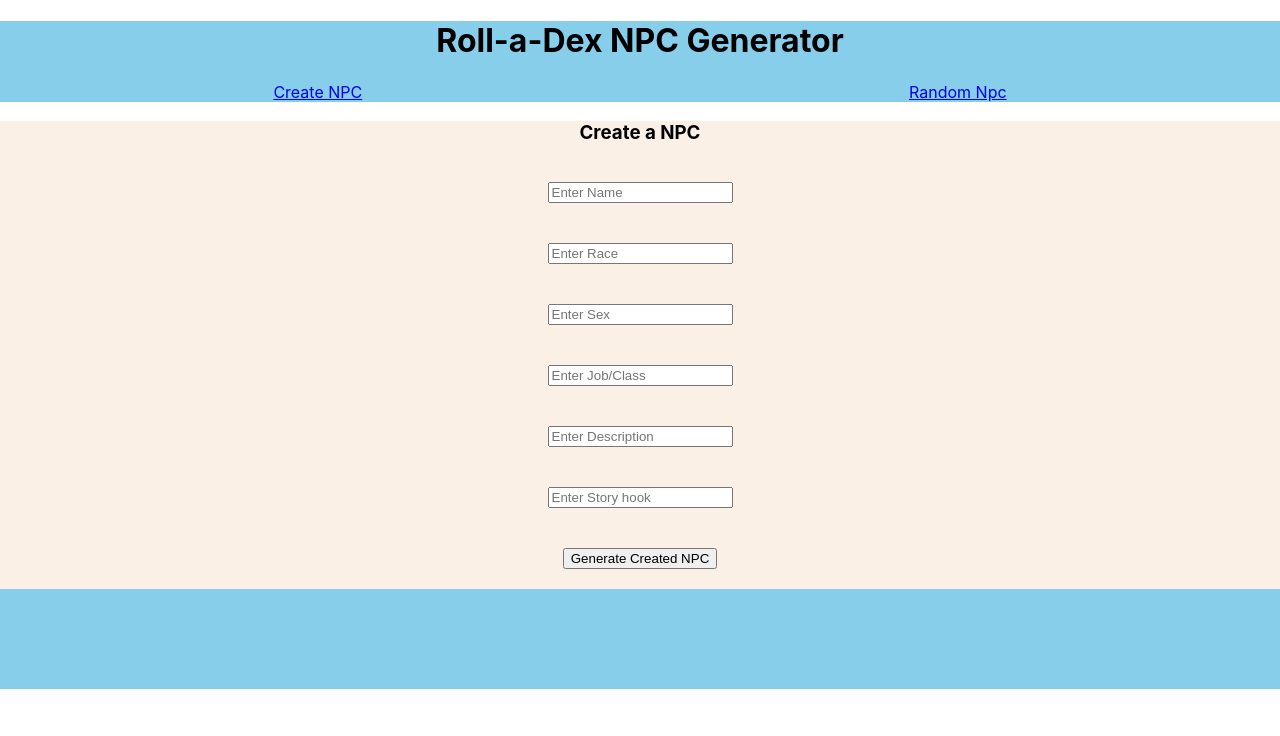
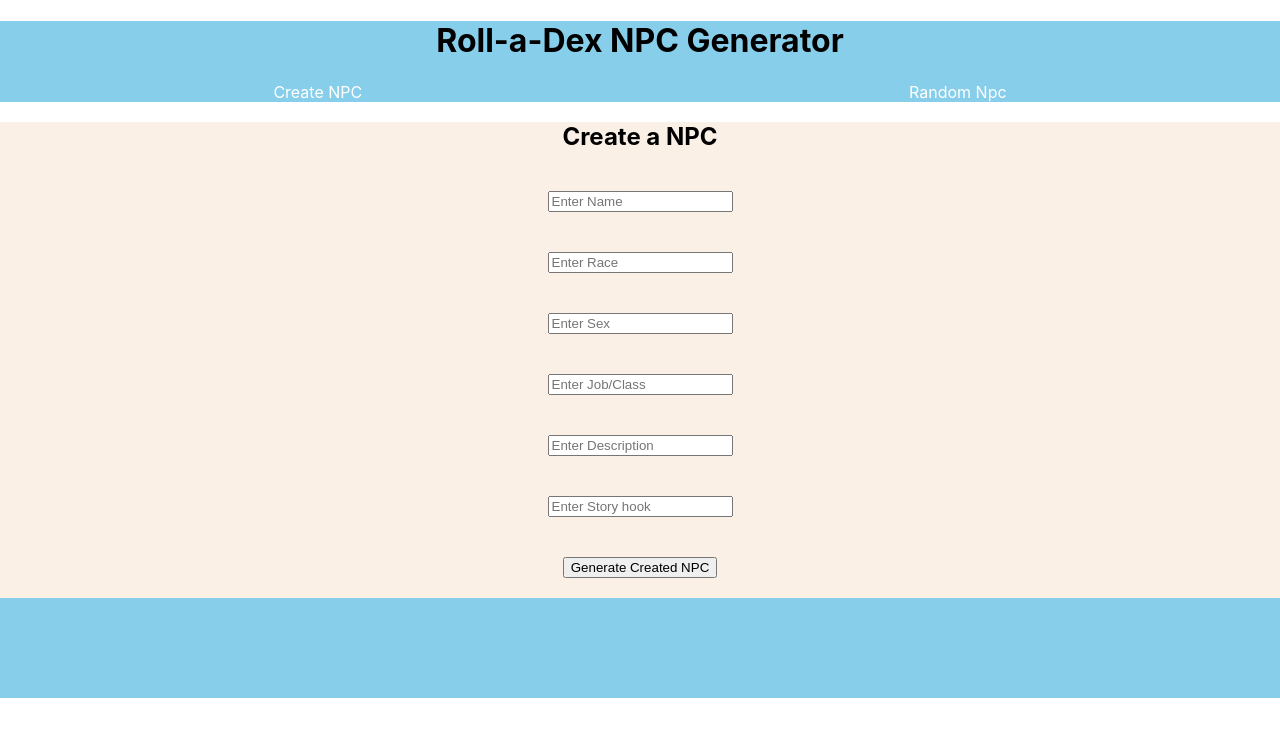
Before and after one commit to mattmcknight13/Roll-a-Dex, a React (Create React App) app: page / in a window 1280 px wide. Shown: the top 736 px of the page. Built offline with nearby package versions, Linux system fonts and the light colour scheme; no server answers.

Commit message:
more minor styling

```diff
--- a/src/App.js
+++ b/src/App.js
@@ -10,7 +10,7 @@ function App(props) {
   // set default useStates for my npc value and npc keys
   const [npc, setNpc] = useState([]);
   const [npcKey, setNpcKey] = useState([]);
-  // pulls set state of creat npc form
+  // pulls set state of create npc form
   const [npcInfo, setNpcInfo] = useState({});
 
   // Triggers Get api call on first load
@@ -42,21 +42,25 @@ function App(props) {
 
 
 
-  const bodyStyle = {
-    // backgroundColor: 'linen'
-  }
+
   const headerStyle = {
     textAlign: 'center',
     backgroundColor: 'skyBlue'
   }
+
   const navStyle = {
-    color: 'blue',
     display: 'flex',
     textAlign: 'center',
     justifyContent: 'space-around',
     textDecoration: 'none',
-    textDexorationLine: 'none'
+    textDexorationLine: 'none',
   }
+
+  const linkStyle = {
+    textDecoration: 'none',
+    color: 'white'
+  }
+
   const mainStyle = {
     textAlign: 'center',
     backgroundColor: 'linen'
@@ -69,19 +73,19 @@ function App(props) {
 
 
   return (
-    <div style={bodyStyle}>
+    <div>
       <header style={headerStyle} >
         <h1>Roll-a-Dex NPC Generator</h1>
         <nav style={navStyle}>
-        <Link  to="/">Create NPC</Link>
-        <Link to="/sheet"> Random Npc</Link>
+        <Link style={linkStyle}  to="/">Create NPC</Link>
+        <Link style={linkStyle} to="/sheet"> Random Npc</Link>
       </nav>
       </header>
 
       <main style={mainStyle}>
         <Switch>
           <Route exact path="/">
-            <h3>Create a NPC</h3>
+            <h2>Create a NPC</h2>
             {/* pass down props/state to Form */}
             <Form
               onSubmit="/sheet"
--- a/src/components/Stats.jsx
+++ b/src/components/Stats.jsx
@@ -2,7 +2,6 @@ import React, { useState, useEffect } from "react";
 
 
 function Stats() {
-
 
   let stat = [];
   let min = 6;
```
